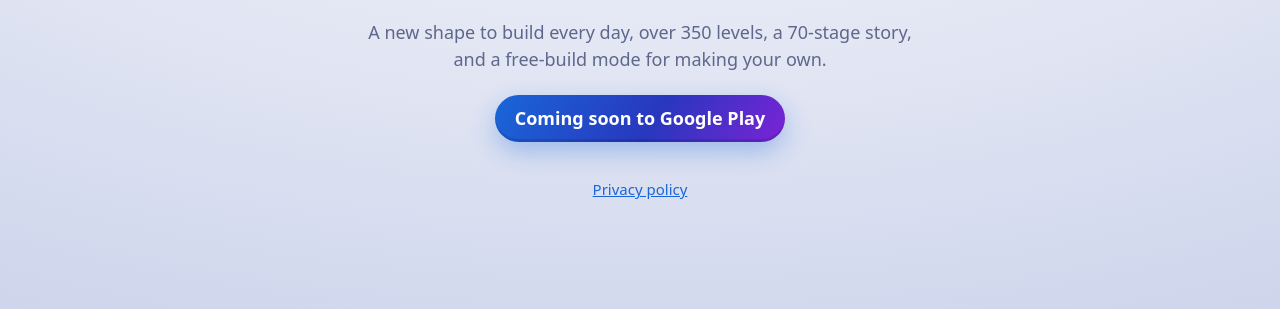
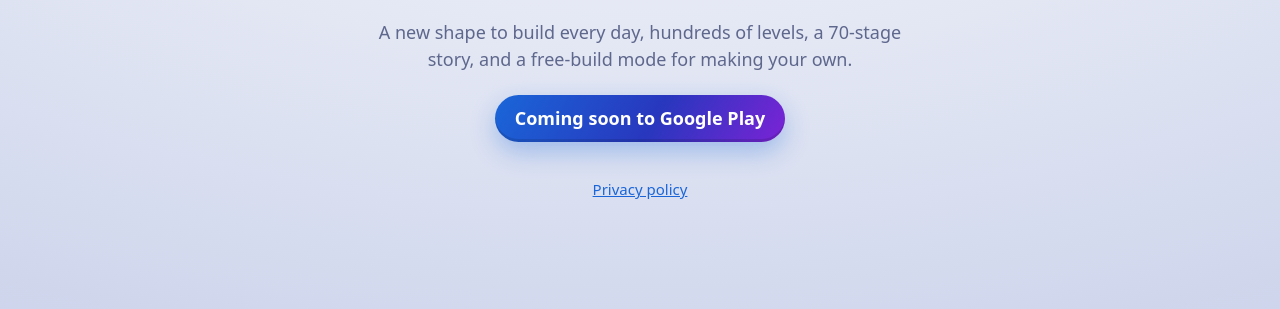
Before and after one commit to l0ffhax/l0ffhax.github.io, a plain HTML site: page znixx/index.html in a window 1280 px wide. Shown: the part 411-720 px from the top of the page. Drawn offline with Linux system fonts and the light colour scheme.

Commit message:
Say hundreds of levels on the Znixx page
Co-Authored-By: Claude Opus 5.5 <noreply@anthropic.com>

```diff
--- a/znixx/index.html
+++ b/znixx/index.html
@@ -33,7 +33,7 @@
       <img src="icon.png" alt="ZNIXX icon" />
       <h1>Znixx</h1>
       <p class="tag">Twist the snake into shape</p>
-      <p>A new shape to build every day, over 350 levels, a 70-stage story, and a free-build mode for making your own.</p>
+      <p>A new shape to build every day, hundreds of levels, a 70-stage story, and a free-build mode for making your own.</p>
       <p><span class="soon">Coming soon to Google Play</span></p>
       <p class="small"><a href="privacy/">Privacy policy</a></p>
     </main>
```
